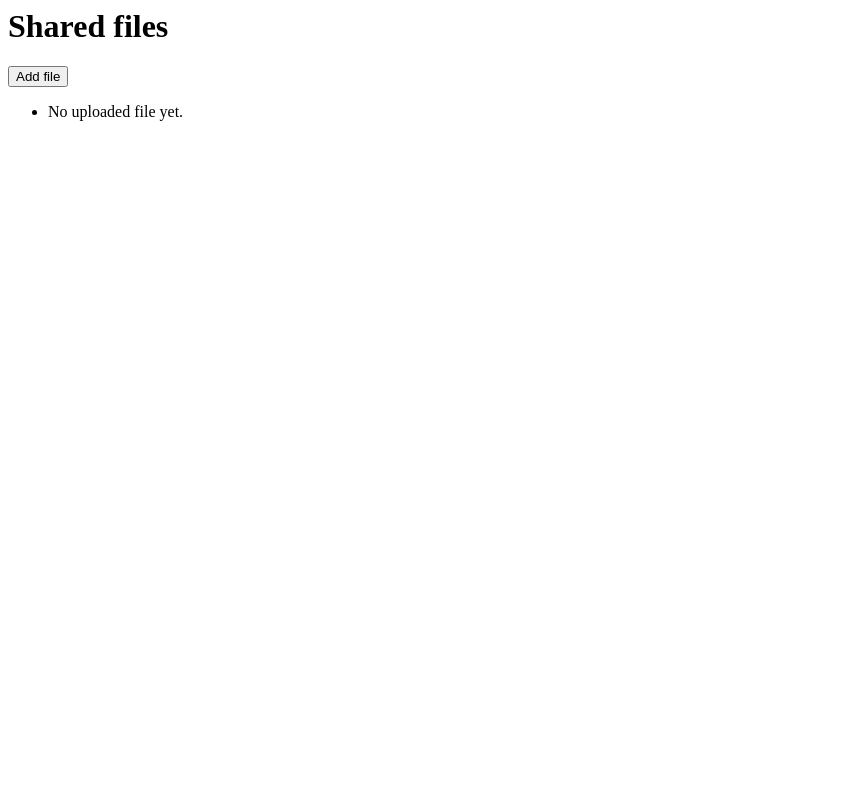
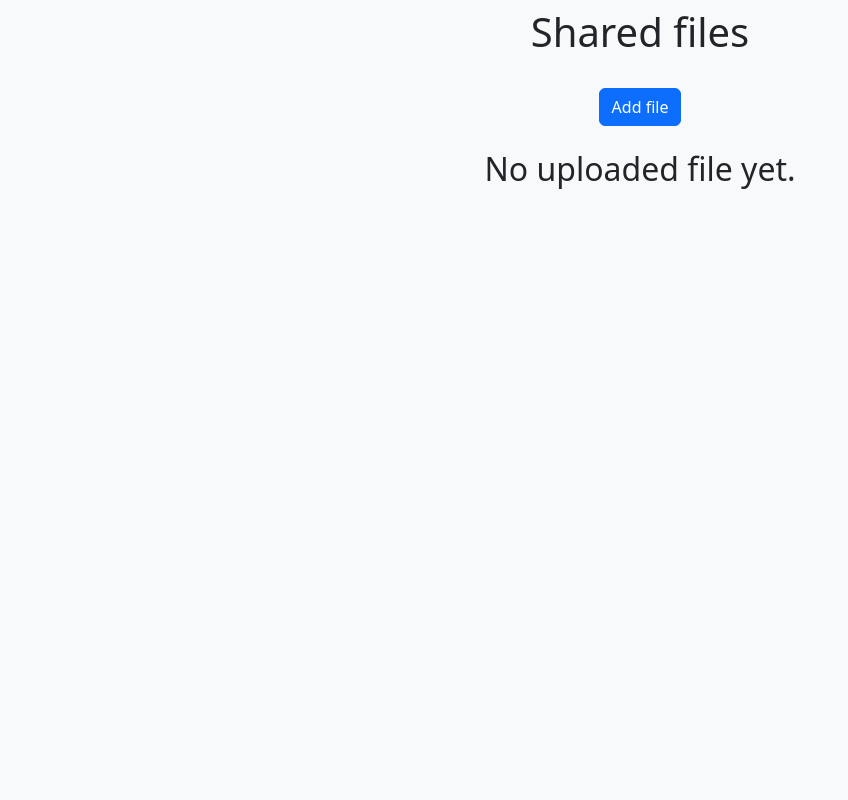
Before and after one commit to karabellyj/WAP2, a Django app: page /file/ in a window 1280 px wide. Shown: the whole page, without its empty margins (0-848 px from the left). Run offline with Django 4.2, Linux system fonts and the light colour scheme; a user stored in the database is signed in; tables that the repository leaves empty hold one stand-in row (values such as "Sample post"); some libraries are stand-ins or nearby versions.

Commit message:
[CSS] list of files

```diff
--- a/file/templates/base.html
+++ b/file/templates/base.html
@@ -1,10 +1,13 @@
 <!DOCTYPE html>
+{% load bootstrap5 %}
+{% bootstrap_css %}
+{% bootstrap_javascript %}
 <html lang="en">
 <head>
     <meta charset="UTF-8">
     <title>{% block title %}{% endblock %}</title>
 </head>
-<body>
+<body class="bg-light">
     {% if user.is_authenticated %}
         <a href="{% url 'logout' %}">Logout</a>
         <a href="{% url 'file-list' %}">Files</a>
--- a/file/templates/file/list.html
+++ b/file/templates/file/list.html
@@ -1,16 +1,53 @@
-<h1>Shared files</h1>
-<a href={% url 'file-add' %}><button>Add file</button></a>
-<ul>
-{% for file in object_list %}
-    <li>{{ file.created_at }}</li>
-    <li>{{ file.expire_at }}</li>
-    <li>{{ file.visits }}</li>
+{% load bootstrap5 %}
+{% bootstrap_css %}
+{% bootstrap_javascript %}
+<body class="bg-light text-dark">
+<div class="container-sm text-center">
+    <div class="row justify-content-sm-center mb-4">
+        <h1 class="mt-2">Shared files</h1>
+    </div>
 
-    <a href={% url 'file-detail' file.url_hash %}><button>Detail</button></a>
-    <a href={% url 'file-delete' file.url_hash %}><button>Delete</button></a>
-    <a href={% url 'file-update-expiry' file.url_hash %}><button>Update expiry</button></a>
-    <a href={% url 'file-regenerate-url' file.url_hash %}><button>Regenerate url</button></a>
-{% empty %}
-    <li>No uploaded file yet.</li>
-{% endfor %}
-</ul>
+    <div class="row justify-content-sm-center mb-4">
+        <a href={% url 'file-add' %}><button class="btn btn-primary">Add file</button></a>
+    </div>
+
+    {% for file in object_list %}
+    <div class="container w-50 mb-3">
+        <div class="row">
+            <div class="col-sm lead list-group list-group-flush">
+                <span class="list-group-item bg-light">Created at:</span>
+            </div>
+            <div class="col-sm lead list-group list-group-flush">
+                <span class="list-group-item bg-light">{{ file.created_at }}</span>
+            </div>
+        </div>
+        <div class="row">
+            <div class="col-sm lead list-group list-group-flush">
+                <span class="list-group-item bg-light">Expire at:</span>
+            </div>
+            <div class="col-sm lead list-group list-group-flush">
+                <span class="list-group-item bg-light">{{ file.expire_at }}</span>
+            </div>
+        </div>
+        <div class="row">
+            <div class="col-sm lead list-group list-group-flush">
+                <span class="list-group-item bg-light">Visists:</span>
+            </div>
+            <div class="col-sm lead list-group list-group-flush">
+                <span class="list-group-item bg-light">{{ file.visits }}</span>
+            </div>
+        </div>
+        <div class="d-flex flex-row justify-content-between">
+            <a class="p-2" href={% url 'file-detail' file.url_hash %}><button class="btn btn-outline-primary">Detail</button></a>
+            <a class="p-2" href={% url 'file-regenerate-url' file.url_hash %}><button class="btn btn-outline-primary">Regenerate url</button></a>
+            <a class="p-2" href={% url 'file-update-expiry' file.url_hash %}><button class="btn btn-outline-primary">Update expiry</button></a>
+            <a class="p-2" href={% url 'file-delete' file.url_hash %}><button class="btn btn-outline-danger">Delete</button></a>
+        </div>
+    </div>
+    {% empty %}
+    <div class="row justify-content-center">
+        <h2>No uploaded file yet.</h2>
+    </div>
+    {% endfor %}
+</div>
+</body>
```
Also changed, not shown: 1 other file.
